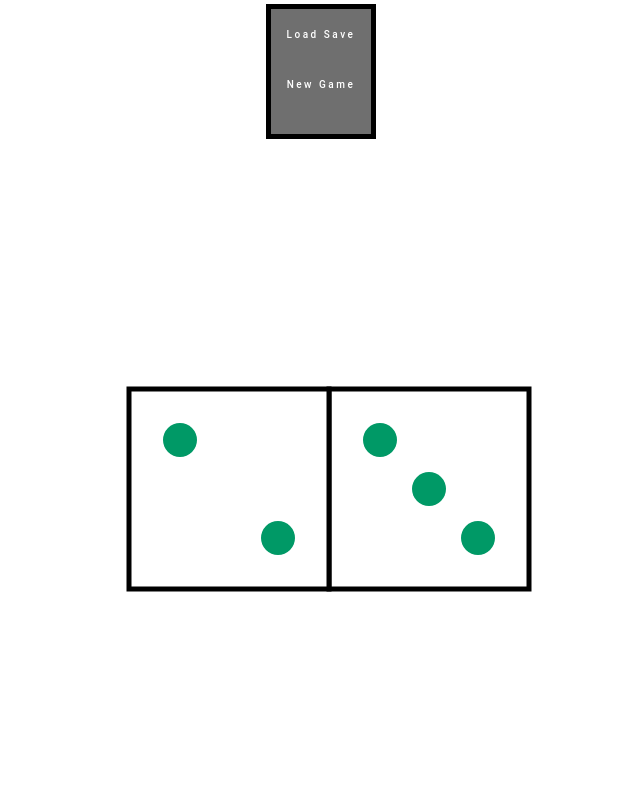
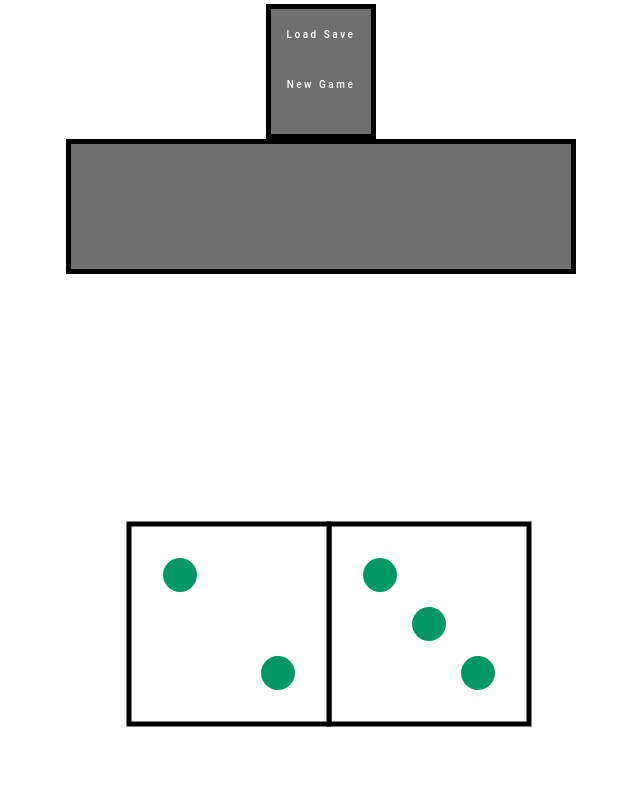
Before and after one commit to htmhell69/RPG-Dice, a PHP site: page / in a window 1280 px wide. Shown: the part 562-1373 px from the top of the page, without its empty margins (319-959 px from the left). Before the commit the page ends 1154 px from the top, so only its background shows below. Run offline with PHP 8.4, Linux system fonts and the light colour scheme.

Commit message:
Update fancyButtons.css

```diff
--- a/clientSide/fancyButtons.css
+++ b/clientSide/fancyButtons.css
@@ -44,3 +44,13 @@ body{
   background-color: rgba(16,16,16,0.6);
   color: white;
 }
+
+.description{
+  width: 500px;
+  height: 125px;
+  border: 5px solid black;
+  text-align: center;
+  margin: auto;
+  background-color: rgba(16,16,16,0.6);
+  color: white;
+}
```
